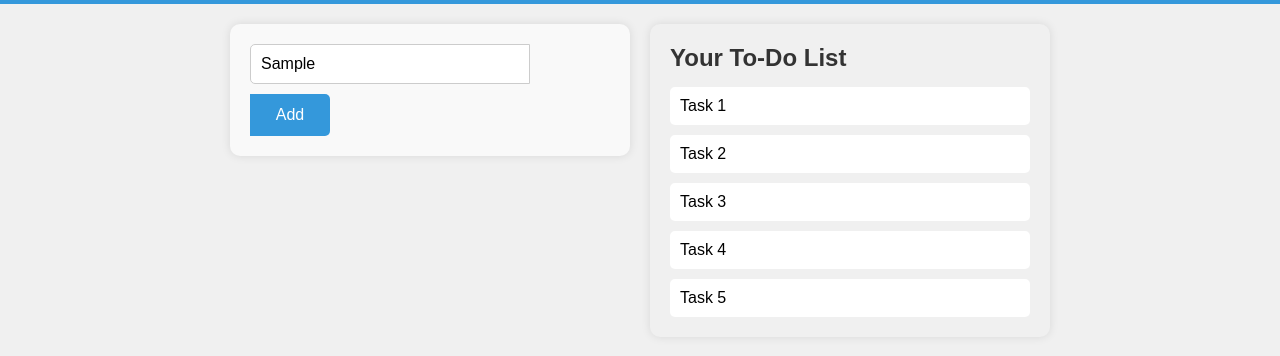
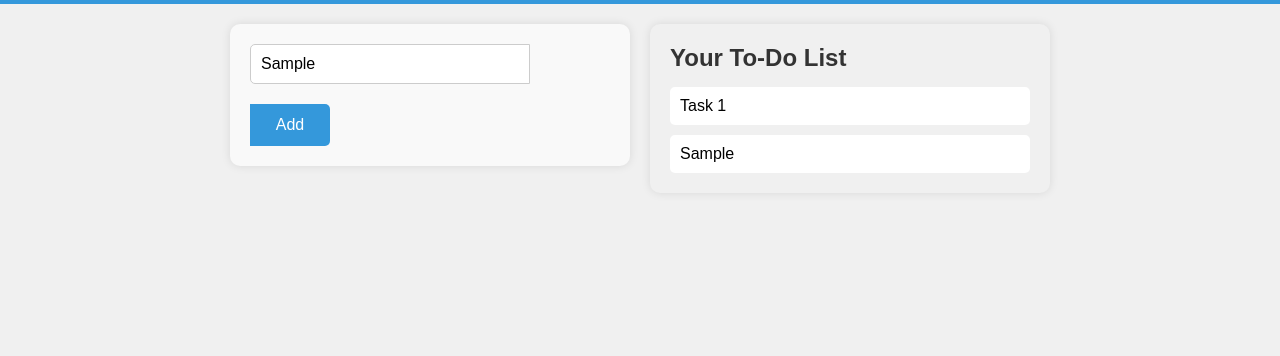
Before and after one commit to varunbehere/JS-Practice-Projects, a plain HTML site: page 7-To Do List App/index.html in a window 1280 px wide. Both pictures are taken after typing "Sample" into the empty fields and a click on the button "Add". Shown: the part 66-422 px from the top of the page. Drawn offline with Linux system fonts and the light colour scheme.

Commit message:
updated Js code

```diff
--- a/7-To Do List App/index.html
+++ b/7-To Do List App/index.html
@@ -12,17 +12,13 @@
     </div>
     <div id="container">
         <div class="display-containers" id="add-container">
-            <input type="text" placeholder="Add a new task...">
+            <input id = 'inputField' type="text" placeholder="Add a new task...">
             <button id="addBtn">Add</button>
         </div>
         <div class="display-containers" id="data-container">
             <h2>Your To-Do List</h2>
             <ul id="todo-list">
                 <li>Task 1</li>
-                <li>Task 2</li>
-                <li>Task 3</li>
-                <li>Task 4</li>
-                <li>Task 5</li>
             </ul>
         </div>
     </div>
--- a/7-To Do List App/script.js
+++ b/7-To Do List App/script.js
@@ -0,0 +1,17 @@
+const inputField = document.getElementById('inputField')
+const addBtn = document.getElementById('addBtn')
+const ul = document.querySelector('ul')
+
+addBtn.addEventListener('click',function(){
+    let dataValue = inputField.value
+    let currDate = new Date()
+    console.log(currDate.toLocaleDateString() + ' ' + currDate.getHours() + ":" + currDate.getMinutes());
+    let newDataitem = document.createElement('li')
+    newDataitem.innerText = dataValue
+    ul.appendChild(newDataitem)
+})
+
+
+console.log(inputField)
+console.log(addBtn)
+console.log(ul);
--- a/7-To Do List App/styles.css
+++ b/7-To Do List App/styles.css
@@ -48,7 +48,7 @@ input[type="text"] {
     font-size: 16px;
     border: 1px solid #ccc;
     border-radius: 5px 0 0 5px;
-    margin : 0 0 10px 0;
+    margin : 0 0 20px 0;
 }
 
 button {
```
